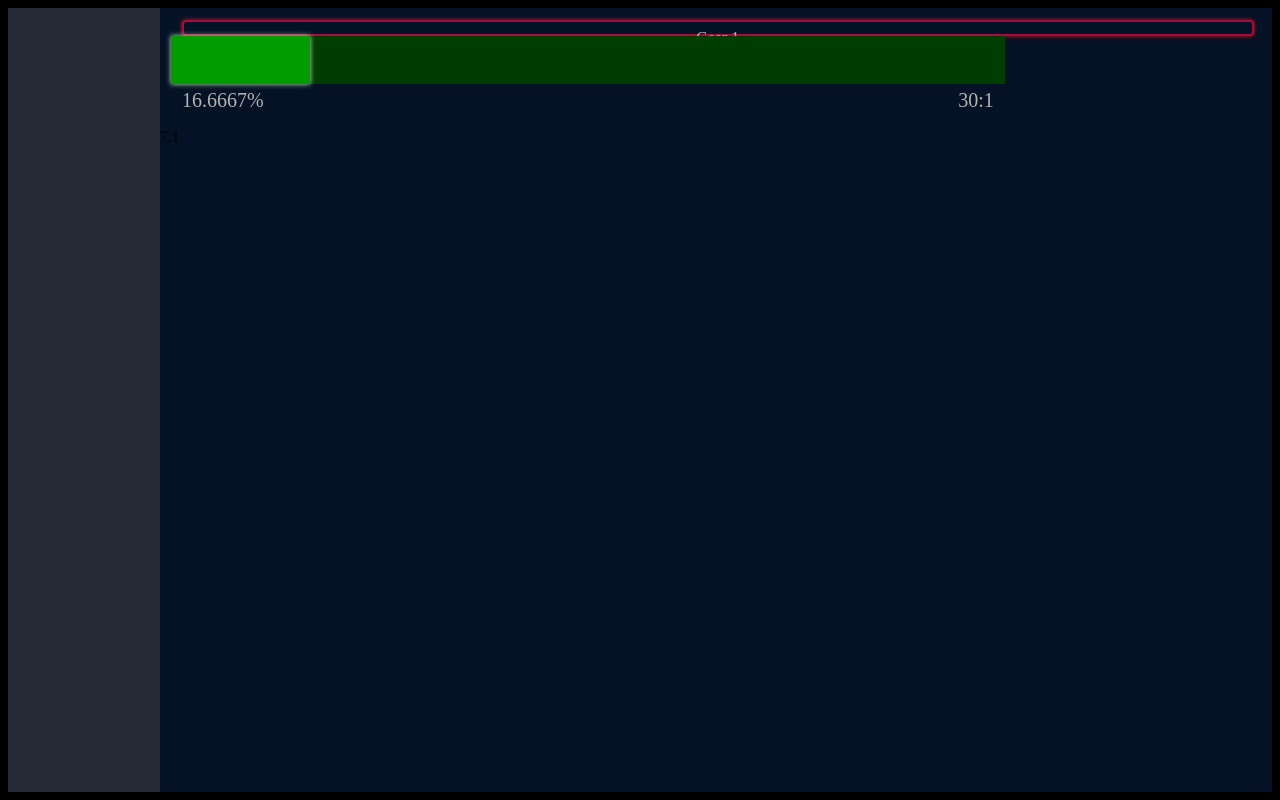
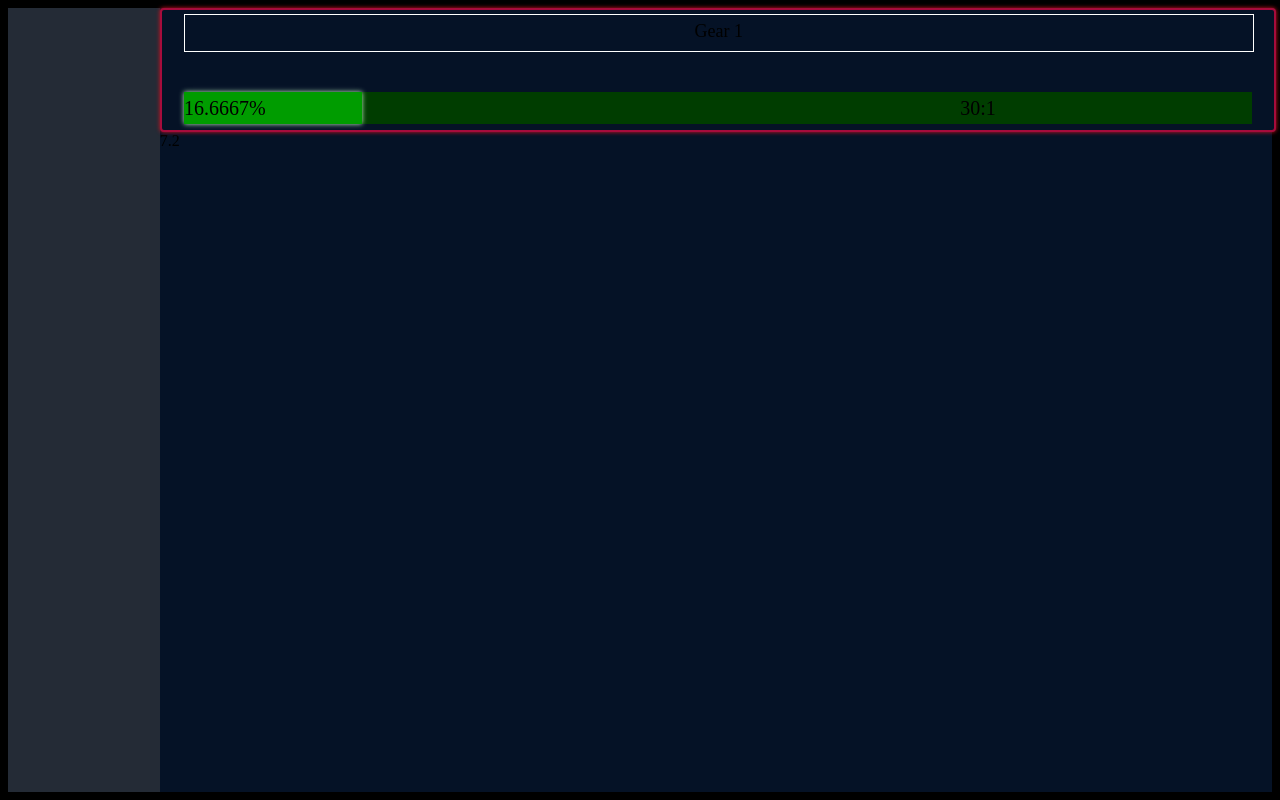
Before and after one commit to ChameloAmber/gear-idle-game, a plain HTML site: page index.html in a window 1280 px wide. Drawn offline with Linux system fonts and the light colour scheme.

Commit message:
change css #2

```diff
--- a/css/index.css
+++ b/css/index.css
@@ -28,20 +28,6 @@ body
 	float: left;
 	display: inherit;
 	color: #b3b3b3;
-}
-
-.gearName
-{
-	position: relative;
-	width: 96%;
-	height: 10%;
-	top: 10%;
-	left: 2%;
-	background-color: inherit;
-	font-size: 16px;
-	text-align: center;
-	line-height: 32px;
-	display: inherit;
 	border-radius: 4px;
 	border: 2px solid #a60c3c;
 	box-shadow: 0 0 4px #d61320;
@@ -49,13 +35,28 @@ body
 	float: left;
 }
 
+.gearName
+{
+	position: relative;
+	width: 96%;
+	height: 36px;
+	top: 4px;
+	left: 2%;
+	background-color: inherit;
+	font-size: 18px;
+	text-align: center;
+	line-height: 32px;
+	display: inherit;
+	border: 1px solid white;
+}
+
 .gearProgressBar
 {
 	position: relative;
-	left: 1%;
-	top: 10%;
-	width: 75%;
-	height: 40%;
+	left: 2%;
+	top: 44px;
+	width: 96%;
+	height: 32px;
 	background-color: #003d00;
 	display: inherit;
 	float: left;
--- a/js/mainScript.mjs
+++ b/js/mainScript.mjs
@@ -11,7 +11,7 @@ export var globalConstant = {
 };
 
 export var metaData = {
-    build: "7.1"
+    build: "7.2"
 }
 
 export var gameTicker = setInterval(gearGeneration, 1000 / globalConstant.gameTicksPerSecond)
```
